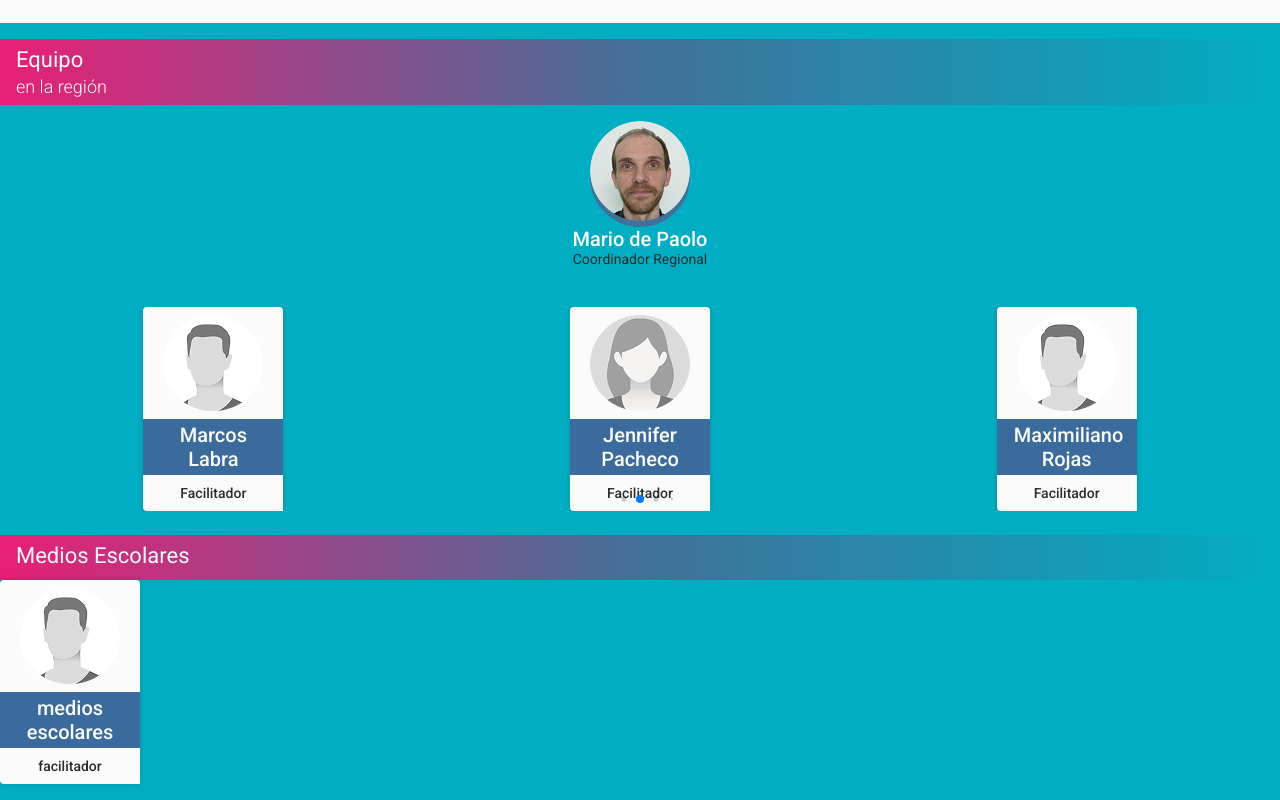
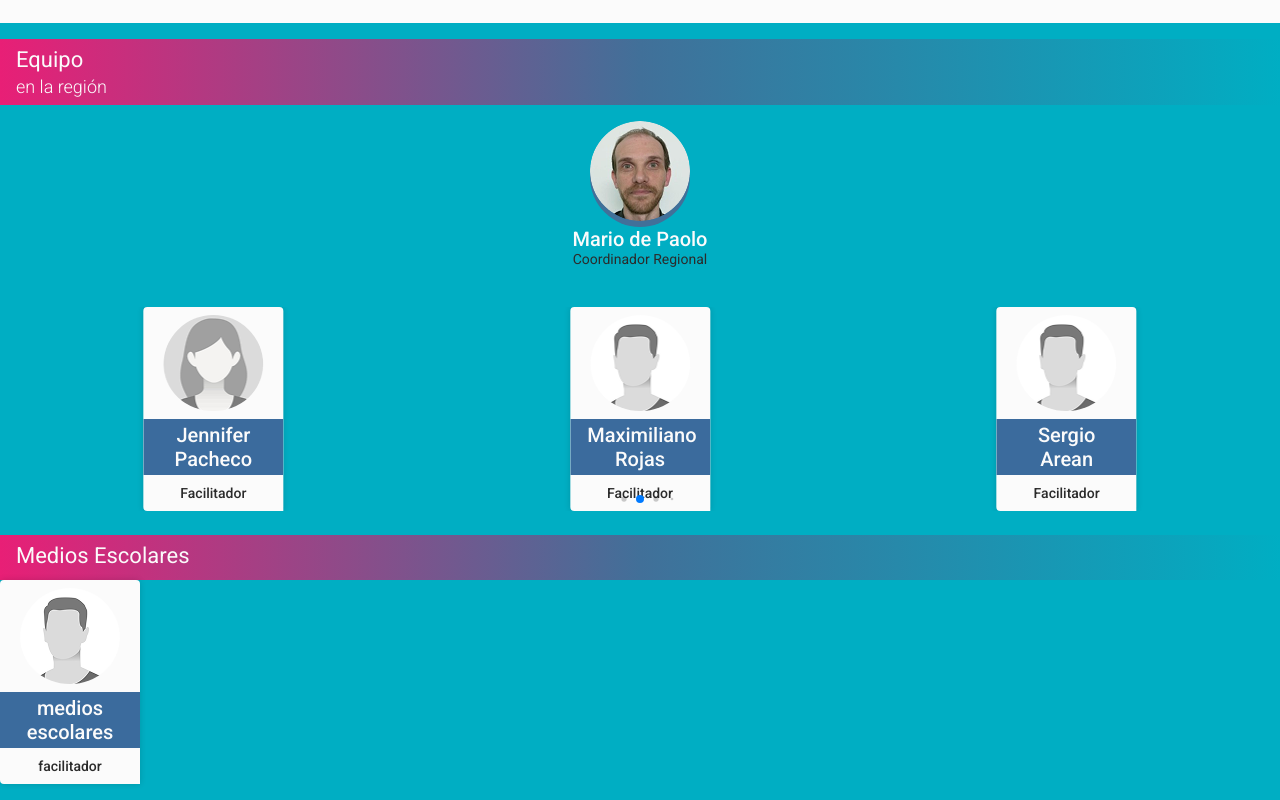
Before and after one commit to MarcosLabra/R19-WEB, a React (Vite) app: page / in a window 1280 px wide. Shown: the part 2700-3500 px from the top of the page. Built offline with nearby package versions, Linux system fonts and the light colour scheme.

Commit message:
modifico paginacion carrousel

```diff
--- a/src/UI/Equipo.jsx
+++ b/src/UI/Equipo.jsx
@@ -10,8 +10,6 @@ import { Swiper, SwiperSlide } from 'swiper/react';
 import { Autoplay, Pagination } from 'swiper/modules';
 import 'swiper/css';
 import 'swiper/css/pagination';
-
-
 
 const equipo = [
   { nombre: 'Marcos Labra', rol: 'Facilitador', genero: 'M' },
@@ -42,21 +40,21 @@ const Equipo = () => {
           titleColor="#fbfbfb"
           circleColor="#417099"
         />
+      </div>
 
-      </div>
       <div style={{ margin: "24px 0" }}>
         <Swiper
           modules={[Autoplay, Pagination]}
           spaceBetween={0}
           slidesPerView={2}
-          centeredSlides={true}
+          centeredSlides={false}
           autoplay={{
             delay: 3000,
             disableOnInteraction: false,
           }}
           pagination={{
             clickable: true,
-            dynamicBullets: true, // opcional: puntitos animados
+            dynamicBullets: true,
           }}
           breakpoints={{
             768: {
@@ -76,8 +74,6 @@ const Equipo = () => {
         </Swiper>
       </div>
 
-
-
       <SectionTitle
         title="Medios Escolares"
         subtitle=""
@@ -88,7 +84,6 @@ const Equipo = () => {
         rol={"facilitador"}
         foto={fotoM}
       />
-
     </section>
   );
 };
```
